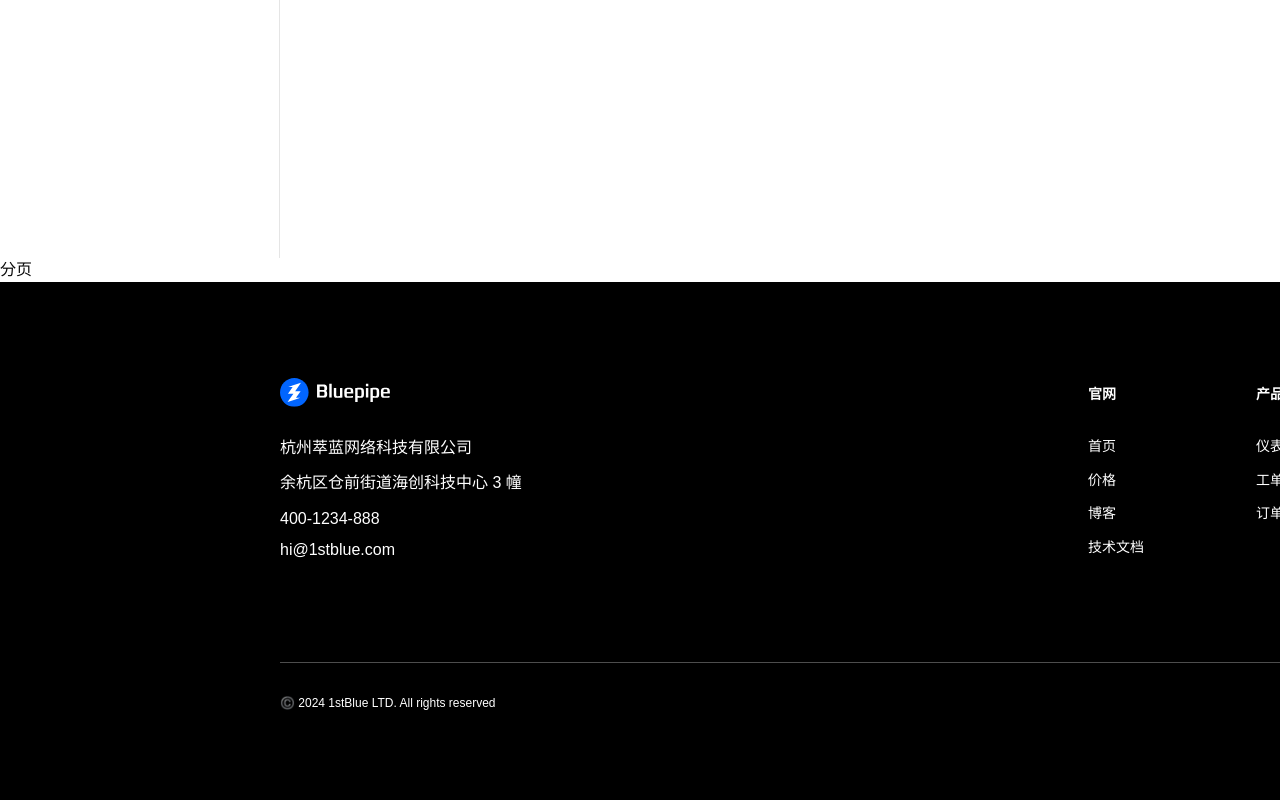
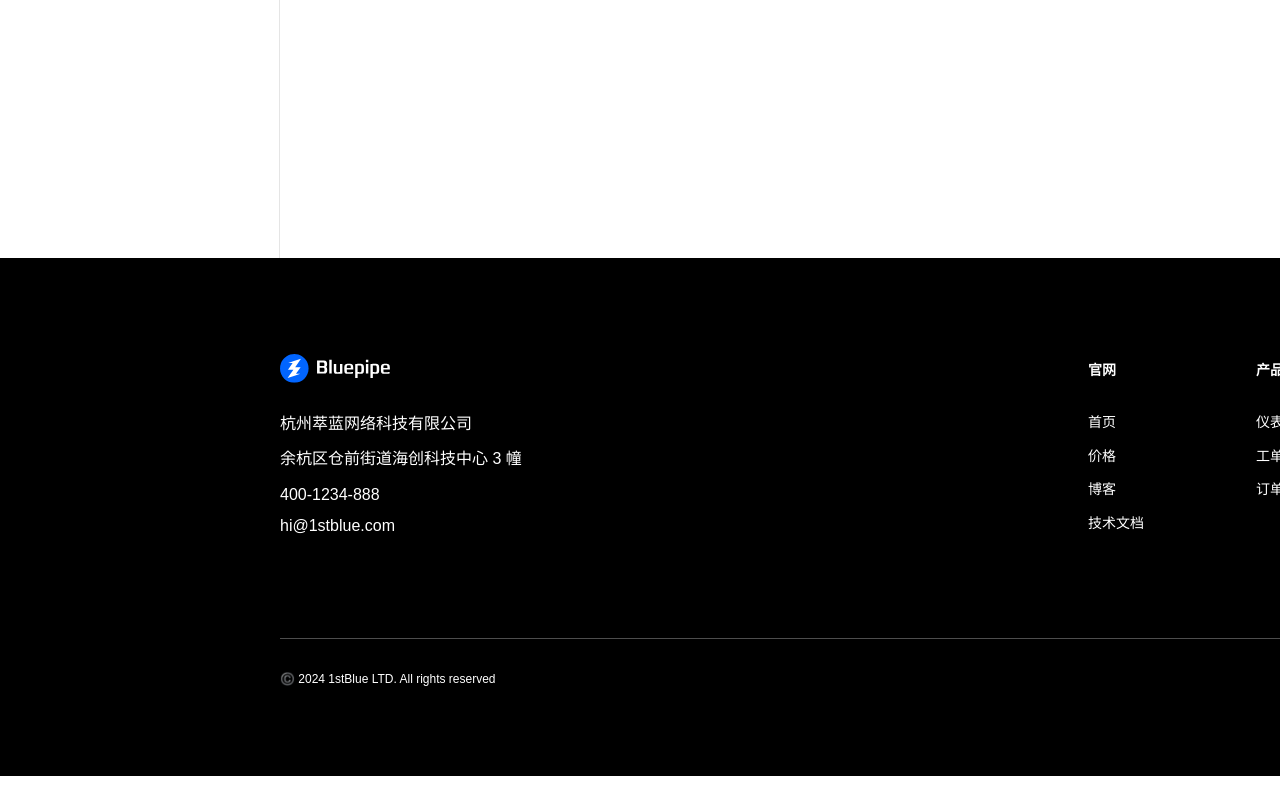
Before and after one commit to 1stblue/1stblue.github.io, a Next.js app: page /docs in a window 1280 px wide. Shown: the part 656-1456 px from the top of the page. After the commit the page ends 1432 px from the top, so only its background shows below. Built offline with nearby package versions, Linux system fonts and the light colour scheme.

Commit message:
style: layout

```diff
--- a/src/components/docs/Docs.tsx
+++ b/src/components/docs/Docs.tsx
@@ -16,7 +16,7 @@ export default function Docs() {
                 <Content />
                 <RightAside />
             </div>
-            <div>分页</div>
+            <div> </div>
         </section>
         <Footer />
     </div>
```
